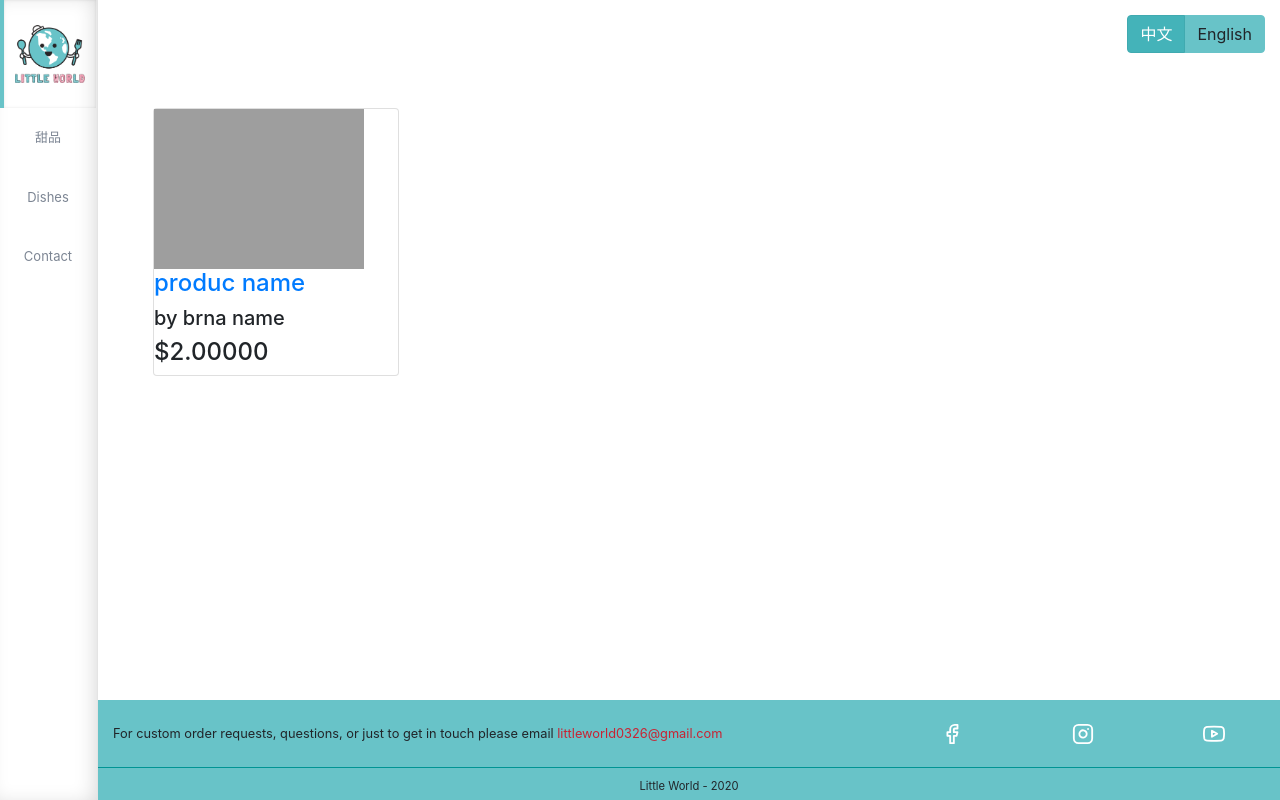
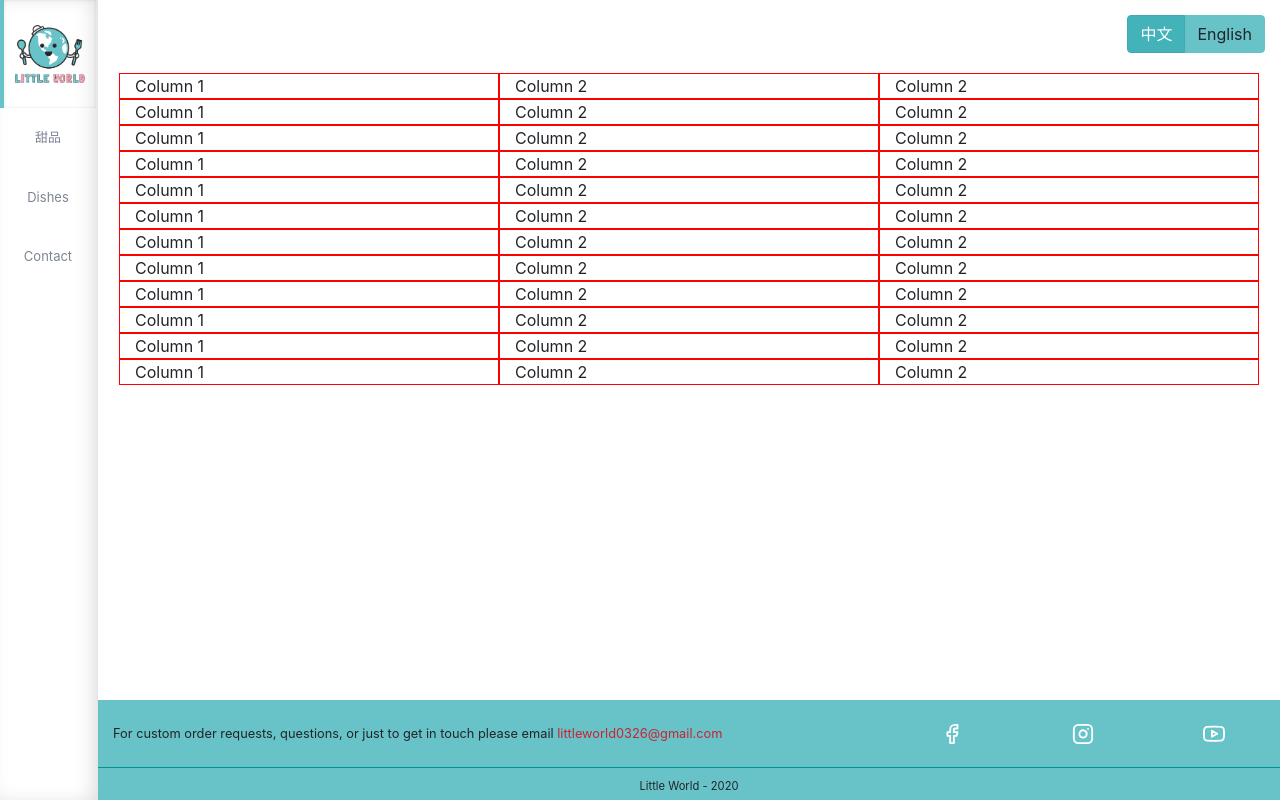
Before and after one commit to CAMIRO/littleWorld, a React (Create React App) app in the folder client/: page /desserts in a window 1280 px wide. Built offline with nearby package versions, Linux system fonts and the light colour scheme; grey boxes are pictures that could not be loaded.

Commit message:
adding boostrap grid system to deserts shoppingCards

```diff
--- a/client/src/views/desserts.tsx
+++ b/client/src/views/desserts.tsx
@@ -1,72 +1,73 @@
 import React from "react";
 import styled from "styled-components";
 import { Button } from "react-bootstrap";
-import { Col, Card } from 'react-bootstrap';
+import { Card, Col, Row, CardGroup, Container } from 'react-bootstrap';
 interface DessertsProps { }
 
 export const Desserts: React.FC<DessertsProps> = ({ }) => {
 
   return (
     <Wrapper>
+      <Content>
+        <Container>
+          <Row>
+            <MyCol sm={4}>Column 1</MyCol>
+            <MyCol sm={4}>Column 2</MyCol>
+            <MyCol sm={4}>Column 2</MyCol>
+            <MyCol sm={4}>Column 1</MyCol>
+            <MyCol sm={4}>Column 2</MyCol>
+            <MyCol sm={4}>Column 2</MyCol>
+            <MyCol sm={4}>Column 1</MyCol>
+            <MyCol sm={4}>Column 2</MyCol>
+            <MyCol sm={4}>Column 2</MyCol>
+            <MyCol sm={4}>Column 1</MyCol>
+            <MyCol sm={4}>Column 2</MyCol>
+            <MyCol sm={4}>Column 2</MyCol>
+            <MyCol sm={4}>Column 1</MyCol>
+            <MyCol sm={4}>Column 2</MyCol>
+            <MyCol sm={4}>Column 2</MyCol>
+            <MyCol sm={4}>Column 1</MyCol>
+            <MyCol sm={4}>Column 2</MyCol>
+            <MyCol sm={4}>Column 2</MyCol>
+            <MyCol sm={4}>Column 1</MyCol>
+            <MyCol sm={4}>Column 2</MyCol>
+            <MyCol sm={4}>Column 2</MyCol>
+            <MyCol sm={4}>Column 1</MyCol>
+            <MyCol sm={4}>Column 2</MyCol>
+            <MyCol sm={4}>Column 2</MyCol>
+            <MyCol sm={4}>Column 1</MyCol>
+            <MyCol sm={4}>Column 2</MyCol>
+            <MyCol sm={4}>Column 2</MyCol>
+            <MyCol sm={4}>Column 1</MyCol>
+            <MyCol sm={4}>Column 2</MyCol>
+            <MyCol sm={4}>Column 2</MyCol>
+            <MyCol sm={4}>Column 1</MyCol>
+            <MyCol sm={4}>Column 2</MyCol>
+            <MyCol sm={4}>Column 2</MyCol>
+            <MyCol sm={4}>Column 1</MyCol>
+            <MyCol sm={4}>Column 2</MyCol>
+            <MyCol sm={4}>Column 2</MyCol>
+          </Row>
+        </Container>
+      </Content>
 
-      <Content>
-        <Col
-          lg={3}
-          md={4}
-          sm={6}>
-          <Card className="product">
-            <div className="product-img-wrapper">
-              <a href="#">
-                <img
-
-                  className="img-responsive product-img"
-                  src="https://picsum.photos/210/160?text=First slide&bg=373940"
-                />
-              </a>
-            </div>
-
-            <h4
-              className="ellipsis"
-
-            >
-              <a href="#">
-                produc name
-              </a>
-            </h4>
-
-            <h5
-              className="ellipsis product-brand-name"
-              title='brand name'>
-              {`by brna name`}
-            </h5>
-
-            <div className="pull-right h4 product-price">
-              {`$2.00000`}
-            </div>
-          </Card>
-        </Col>
-
-      </Content>
 
     </Wrapper>
   );
 };
-// TODO: Adjust the height in Wrapper div
 const Wrapper = styled.div`
   display: flex;
   flex-direction: column;
   width: 100%;
   height: 100%;
-  padding: 40px;
+  padding: 5px;
 `;
 const Content = styled.div`
   width: 100%;
   overflow: auto;
-  padding-bottom: 50px;
+  padding-bottom: 100px;
 `;
+const MyCol = styled(Col)`
+   border: 1px solid red;
 
-const CarouselWrapper = styled.div`
-  display: flex;
-  align-items: center;
-  justify-content: center;
-`;
+`
```
